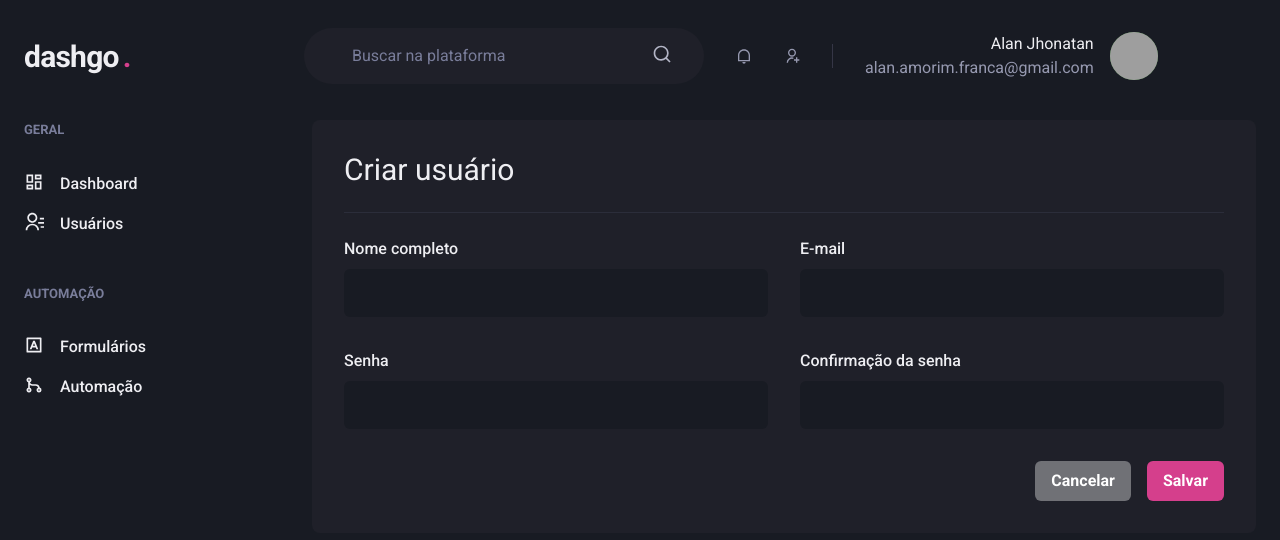
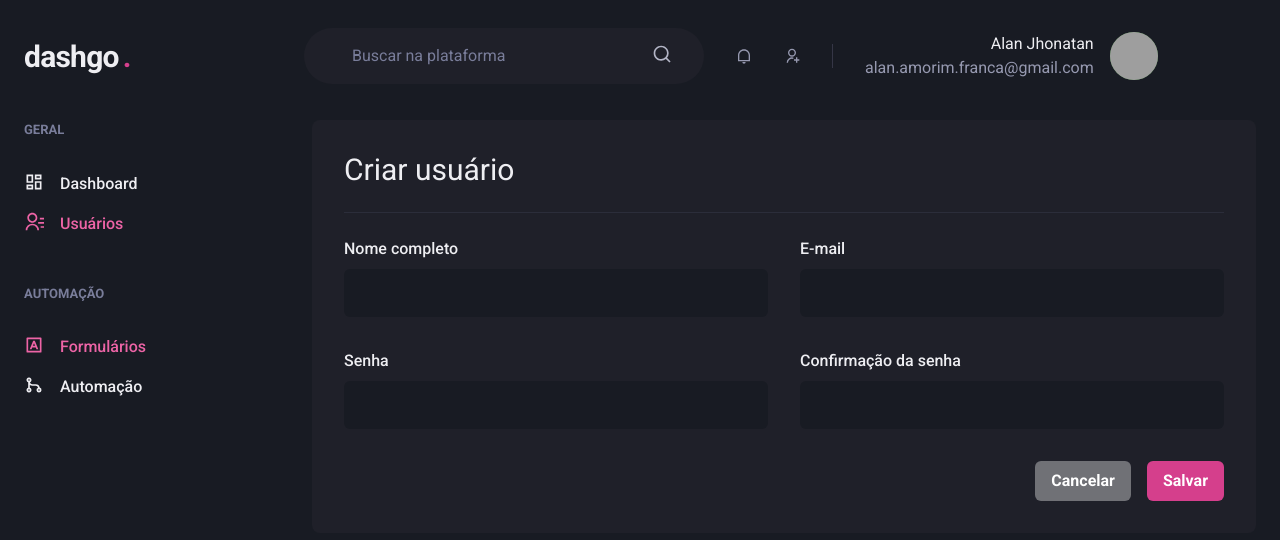
Before and after one commit to AlanJhonatan/ignite-dashgo, a Next.js app: page /users/create in a window 1280 px wide. Shown: the top 540 px of the page. Built offline with nearby package versions, Linux system fonts and the light colour scheme; grey boxes are pictures that could not be loaded.

Commit message:
feature: implemented ActiveLink with subgroup routing verification

```diff
--- /dev/null
+++ b/src/components/Sidebar/ActiveLink.tsx
@@ -0,0 +1,36 @@
+import Link, { LinkProps } from "next/link";
+import { useRouter } from "next/router";
+import { cloneElement, ReactElement } from "react";
+
+interface ActiveLinkProps extends LinkProps {
+  children: ReactElement;
+  shouldMatchExactHref?: boolean;
+}
+
+export function ActiveLink({
+  children,
+  shouldMatchExactHref = false,
+  ...rest
+}: ActiveLinkProps) {
+  const { asPath } = useRouter()
+  let isActive = false;
+
+  if(shouldMatchExactHref && (asPath == rest.href || asPath == rest.as)) {
+    isActive = true;
+  }
+
+  if(!shouldMatchExactHref
+    && (asPath.startsWith(String(rest.href))
+    || asPath.startsWith(String(rest.as)))
+  ) {
+    isActive = true;
+  }
+
+  return (
+    <Link {...rest}>
+      {cloneElement(children, {
+        color: isActive ? 'pink.400' : 'gray.50'
+      })}
+    </Link>
+  )
+}
--- a/src/components/Sidebar/NavLink.tsx
+++ b/src/components/Sidebar/NavLink.tsx
@@ -1,6 +1,6 @@
 import { Icon as ChakraIcon, Link as ChakraLink, LinkProps as ChakraLinkProps, Text } from "@chakra-ui/react";
-import Link from "next/link";
 import { IconType } from "react-icons/lib";
+import { ActiveLink } from "./ActiveLink";
 
 interface NavLinkProps extends ChakraLinkProps {
   icon: IconType,
@@ -10,11 +10,11 @@
 
 export function NavLink ({ icon: Icon, text, href, ...rest }: NavLinkProps) {
   return  (
-    <Link href={href} passHref>
+    <ActiveLink href={href} passHref>
       <ChakraLink display="flex" alignContent="center" {...rest}>
         <ChakraIcon as={Icon} fontSize="20" />
         <Text ml="4" fontWeight="medium">{text}</Text>
       </ChakraLink>
-    </Link>
+    </ActiveLink>
   )
 }
--- a/src/components/Sidebar/SidebarNav.tsx
+++ b/src/components/Sidebar/SidebarNav.tsx
@@ -17,7 +17,7 @@
 
       <NavSection title="AUTOMAÇÃO">
         <NavLink icon={RiInputMethodLine} text="Formulários" href="/users/create" />
-        <NavLink icon={RiGitMergeLine} text="Automação" href="/" />
+        <NavLink icon={RiGitMergeLine} text="Automação" href="/automation" />
       </NavSection>
     </Stack>
   )
```
